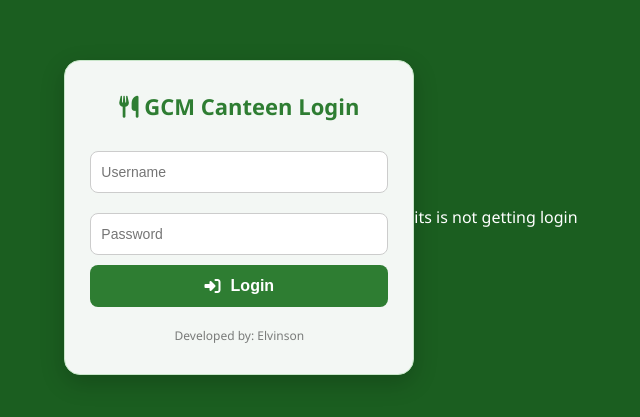
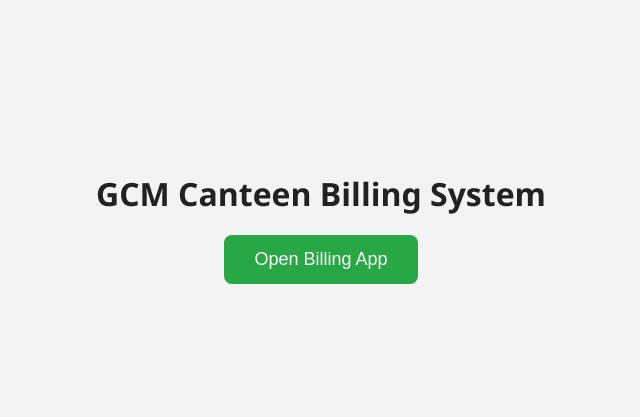
Before and after one commit to gcm-visa/-gcm-canteen-app-, a plain HTML site: page index.html in a window 1280 px wide. Shown: the part 183-600 px from the top of the page, without its empty margins (319-959 px from the left). Drawn offline with Linux system fonts and the light colour scheme.

Commit message:
Update index.html

```diff
--- a/index.html
+++ b/index.html
@@ -1,157 +1,55 @@
 <!DOCTYPE html>
 <html lang="en">
 <head>
-  <meta charset="UTF-8" />
-  <meta name="viewport" content="width=device-width, initial-scale=1.0"/>
-  <title>GCM Canteen Login</title>
-
-  <!-- Manifest -->
-  <link rel="manifest" href="manifest.json" />
-  <meta name="theme-color" content="#2e7d32" />
-  <link rel="apple-touch-icon" href="icon-192.png" />
-
-  <!-- Font Awesome -->
-  <link rel="stylesheet" href="https://cdnjs.cloudflare.com/ajax/libs/font-awesome/6.5.0/css/all.min.css" referrerpolicy="no-referrer" />
-
+  <meta charset="UTF-8">
+  <title>GCM Canteen Billing</title>
+  <meta name="viewport" content="width=device-width, initial-scale=1">
   <style>
-    * { box-sizing: border-box; margin: 0; padding: 0; }
-
     body {
-      font-family: 'Segoe UI', sans-serif;
-      background-color: #1b5e20;
-      min-height: 100vh;
-      color: #ffffff;
+      font-family: 'Segoe UI', Tahoma, Geneva, Verdana, sans-serif;
+      background-color: #f3f3f3;
       display: flex;
       justify-content: center;
       align-items: center;
-      padding: 20px;
+      height: 100vh;
+      margin: 0;
     }
 
-    .login-box {
-      background-color: rgba(255, 255, 255, 0.95);
-      padding: 30px 25px;
-      border-radius: 16px;
-      box-shadow: 0 8px 24px rgba(0, 0, 0, 0.2);
-      width: 100%;
-      max-width: 350px;
+    .container {
       text-align: center;
-      border: 1px solid #c8e6c9;
     }
 
-    .login-box h3 {
-      color: #2e7d32;
+    h1 {
+      color: #222;
       margin-bottom: 20px;
-      font-size: 22px;
     }
 
-    .login-box input {
-      width: 100%;
-      padding: 12px 10px;
-      margin: 10px 0;
+    .btn {
+      background-color: #28a745;
+      color: white;
+      border: none;
+      padding: 14px 30px;
+      font-size: 18px;
       border-radius: 8px;
-      border: 1px solid #ccc;
-      font-size: 14px;
+      cursor: pointer;
+      transition: background-color 0.3s;
     }
 
-    .login-box button {
-      padding: 12px;
-      font-size: 16px;
-      background: #2e7d32;
-      color: white;
-      border: none;
-      cursor: pointer;
-      width: 100%;
-      border-radius: 8px;
-      font-weight: bold;
-      display: flex;
-      align-items: center;
-      justify-content: center;
-      gap: 10px;
-      transition: background-color 0.3s ease, transform 0.2s ease;
-    }
-
-    .login-box button:hover {
-      background-color: #1b5e20;
-      transform: scale(1.02);
-    }
-
-    #installBtn {
-      margin-top: 15px;
-      display: none;
-    }
-
-    .footer-note {
-      margin-top: 20px;
-      font-size: 12px;
-      color: rgba(0, 0, 0, 0.5);
+    .btn:hover {
+      background-color: #218838;
     }
   </style>
 </head>
 <body>
-  <div class="login-box">
-    <h3><i class="fas fa-utensils"></i> GCM Canteen Login</h3>
-    <input type="text" id="username" placeholder="Username">
-    <input type="password" id="password" placeholder="Password">
-    <button onclick="login()"><i class="fas fa-sign-in-alt"></i> Login</button>
-    <button id="installBtn" onclick="installApp()" class="button"><i class="fas fa-download"></i> Install App</button>
-    <div class="footer-note">Developed by: Elvinson</div>
+  <div class="container">
+    <h1>GCM Canteen Billing System</h1>
+    <button class="btn" onclick="openBilling()">Open Billing App</button>
   </div>
 
   <script>
-    const baseUrl = "https://script.google.com/a/macros/gcm.edu.ph/s/AKfycbwtzOOKBLNCaw0kVhh91-MbOw3LQ55ep2sIZ1CmddNItNEyKcr9eNe8JYPBSzH4uwGx6w/exec";
-
-    function login() {
-      const username = document.getElementById("username").value.trim();
-      const password = document.getElementById("password").value.trim();
-
-      if (!username || !password) {
-        alert("Please enter both username and password.");
-        return;
-      }
-
-      google.script.run.withSuccessHandler(role => {
-        if (role === "invalid") {
-          alert("Invalid username or password!");
-        } else if (role === "admin") {
-          window.open(baseUrl + "?page=admin", "_top");
-        } else {
-          window.open(baseUrl + "?page=index", "_top");
-        }
-      }).authenticateUser(username, password);
-    }
-
-    document.addEventListener("keydown", function(e) {
-      if (e.key === "Enter") login();
-    });
-
-    // Service Worker Registration
-    if ('serviceWorker' in navigator) {
-      window.addEventListener('load', function () {
-        navigator.serviceWorker.register("service-worker.js")
-          .then(reg => console.log('Service Worker registered:', reg.scope))
-          .catch(err => console.error('Service Worker registration failed:', err));
-      });
-    }
-
-    // PWA Install Prompt
-    let deferredPrompt;
-    window.addEventListener('beforeinstallprompt', (e) => {
-      e.preventDefault();
-      deferredPrompt = e;
-      document.getElementById("installBtn").style.display = "block";
-    });
-
-    function installApp() {
-      if (deferredPrompt) {
-        deferredPrompt.prompt();
-        deferredPrompt.userChoice.then((choiceResult) => {
-          if (choiceResult.outcome === 'accepted') {
-            console.log('User accepted the A2HS prompt');
-          }
-          deferredPrompt = null;
-        });
-      }
+    function openBilling() {
+      window.location.href = "https://script.google.com/a/macros/gcm.edu.ph/s/AKfycbwtzOOKBLNCaw0kVhh91-MbOw3LQ55ep2sIZ1CmddNItNEyKcr9eNe8JYPBSzH4uwGx6w/exec";
     }
   </script>
 </body>
-</html>  its is not getting login
+</html>
```
